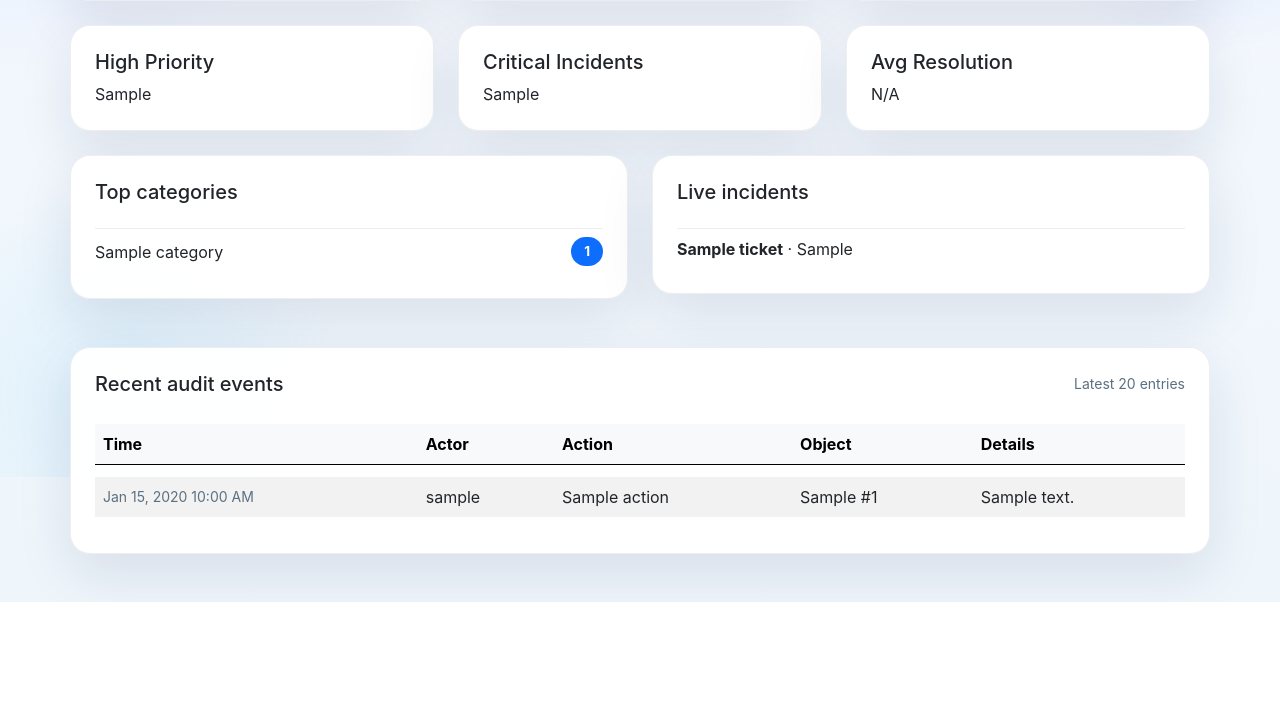
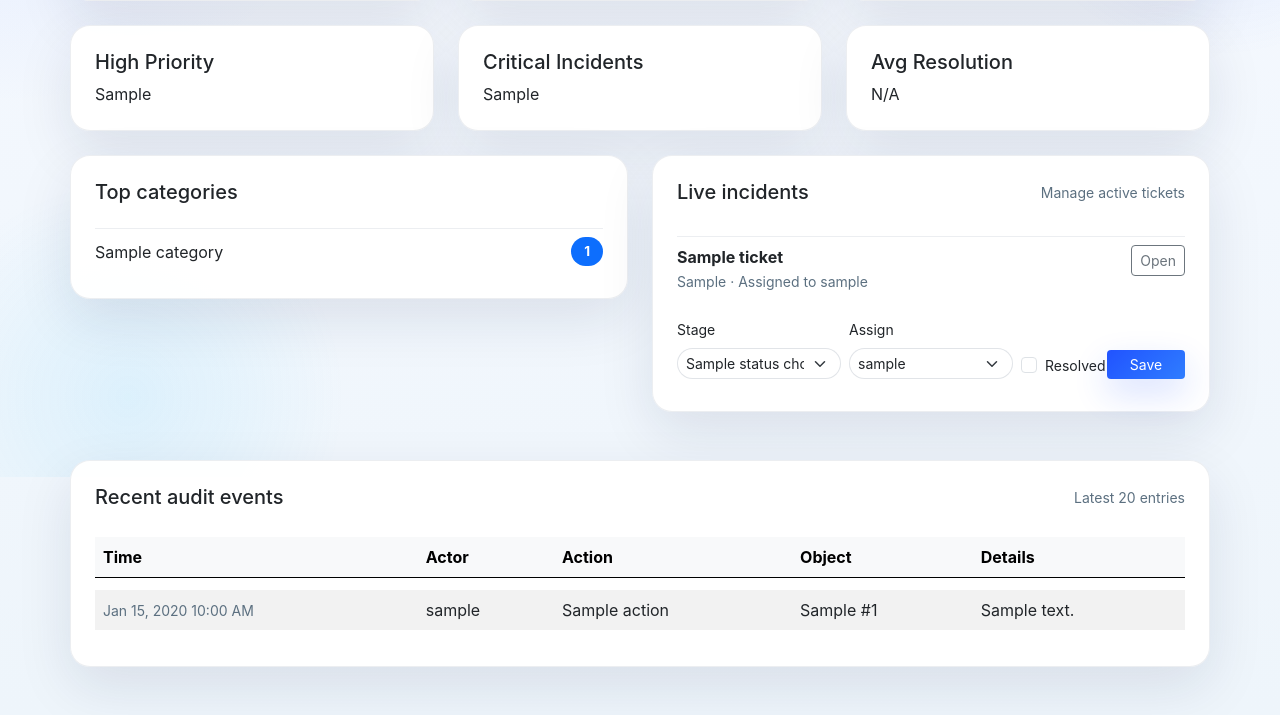
Before and after one commit to JeremiAtienza/IT-Helpdesk-Security-Incident-Tracker, a Django app: template templates/filemanager/admin_dashboard.html in a window 1280 px wide. Shown: the part 323-1038 px from the top of the page. Before the commit the page ends 925 px from the top, so only its background shows below. Run offline with Django 5.2, Linux system fonts and the light colour scheme; the template is opened without the code that fills it: most values are stand-ins (such as "Sample title", 1, 10 or a date in 2020).

Commit message:
Make admin dashboard actionable with live incident status and assignee updates

```diff
--- a/filemanager/urls.py
+++ b/filemanager/urls.py
@@ -18,6 +18,7 @@ from .views import (
     TicketExportPDFView,
     AttachmentUploadView,
     AdminDashboardView,
+    AdminTicketActionView,
     KnowledgeBaseListView,
     KnowledgeBaseDetailView,
 )
@@ -46,6 +47,7 @@ urlpatterns = [
     path('help/kb/', KnowledgeBaseListView.as_view(), name='knowledgebase-list'),
     path('help/kb/<int:pk>/', KnowledgeBaseDetailView.as_view(), name='knowledgebase-detail'),
     path('help/admin-dashboard/', AdminDashboardView.as_view(), name='admin-dashboard'),
+    path('help/admin-dashboard/ticket/<int:pk>/action/', AdminTicketActionView.as_view(), name='admin-ticket-action'),
 
     path('file/<int:pk>/edit/', FileUpdateView.as_view(), name='file-edit'),
     path('file/<int:pk>/delete/', FileDeleteView.as_view(), name='file-delete'),
--- a/templates/filemanager/admin_dashboard.html
+++ b/templates/filemanager/admin_dashboard.html
@@ -75,17 +75,56 @@
     </div>
     <div class="col-12 col-lg-6">
         <div class="card card-shadow p-4">
-            <h5>Live incidents</h5>
+            <div class="d-flex justify-content-between align-items-center mb-3">
+                <h5 class="mb-0">Live incidents</h5>
+                <span class="text-muted small">Manage active tickets</span>
+            </div>
+            {% if live_tickets %}
             <ul class="list-group list-group-flush mt-3">
                 {% for ticket in live_tickets %}
                 <li class="list-group-item">
-                    <strong>{{ ticket.title }}</strong> · {{ ticket.get_priority_display }}
-                    {% if ticket.is_overdue %}<span class="badge bg-danger ms-2">Overdue</span>{% endif %}
+                    <div class="d-flex justify-content-between align-items-start">
+                        <div>
+                            <strong>{{ ticket.title }}</strong><br>
+                            <small class="text-muted">{{ ticket.get_priority_display }}{% if ticket.assignee %} · Assigned to {{ ticket.assignee.username }}{% endif %}</small>
+                        </div>
+                        <a href="{% url 'ticket-edit' ticket.pk %}" class="btn btn-sm btn-outline-secondary">Open</a>
+                    </div>
+                    <form method="post" action="{% url 'admin-ticket-action' ticket.pk %}" class="row g-2 align-items-end mt-3">
+                        {% csrf_token %}
+                        <div class="col-12 col-md-4">
+                            <label class="form-label small" for="status-{{ ticket.pk }}">Stage</label>
+                            <select id="status-{{ ticket.pk }}" name="status" class="form-select form-select-sm">
+                                {% for value, label in status_choices %}
+                                <option value="{{ value }}" {% if ticket.status == value %}selected{% endif %}>{{ label }}</option>
+                                {% endfor %}
+                            </select>
+                        </div>
+                        <div class="col-12 col-md-4">
+                            <label class="form-label small" for="assignee-{{ ticket.pk }}">Assign</label>
+                            <select id="assignee-{{ ticket.pk }}" name="assignee" class="form-select form-select-sm">
+                                <option value="">Unassigned</option>
+                                {% for user in staff_users %}
+                                <option value="{{ user.pk }}" {% if ticket.assignee and ticket.assignee.pk == user.pk %}selected{% endif %}>{{ user.username }}</option>
+                                {% endfor %}
+                            </select>
+                        </div>
+                        <div class="col-6 col-md-2">
+                            <div class="form-check mt-2">
+                                <input id="is-resolved-{{ ticket.pk }}" class="form-check-input" type="checkbox" name="is_resolved" {% if ticket.is_resolved %}checked{% endif %}>
+                                <label class="form-check-label small" for="is-resolved-{{ ticket.pk }}">Resolved</label>
+                            </div>
+                        </div>
+                        <div class="col-6 col-md-2">
+                            <button type="submit" class="btn btn-sm btn-primary w-100">Save</button>
+                        </div>
+                    </form>
                 </li>
-                {% empty %}
-                <li class="list-group-item text-muted">No live incidents currently.</li>
                 {% endfor %}
             </ul>
+            {% else %}
+            <div class="text-muted">No live incidents currently.</div>
+            {% endif %}
         </div>
     </div>
 </div>
```
Also changed, not shown: filemanager/views.py (+30 -0 lines).
